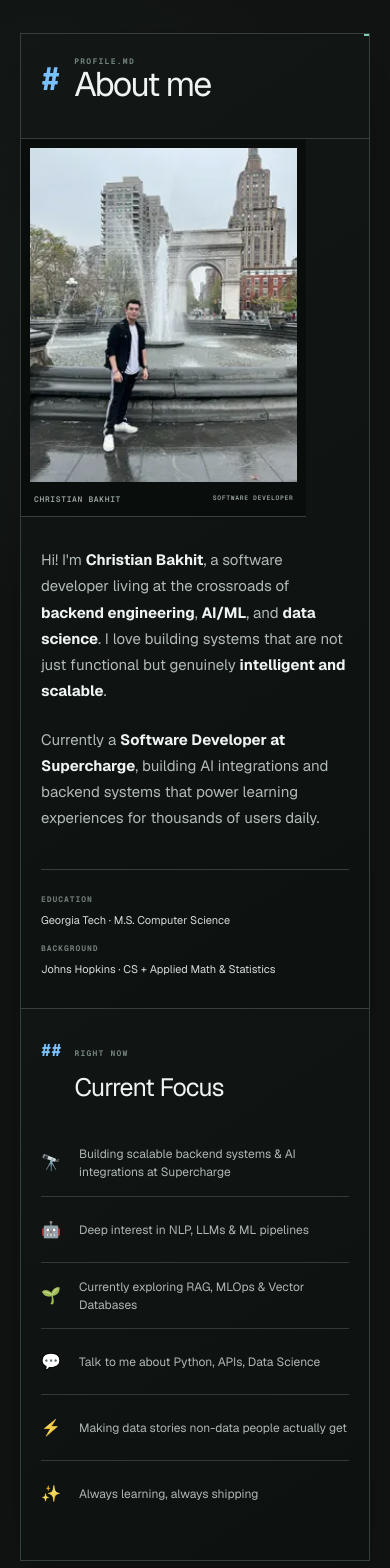
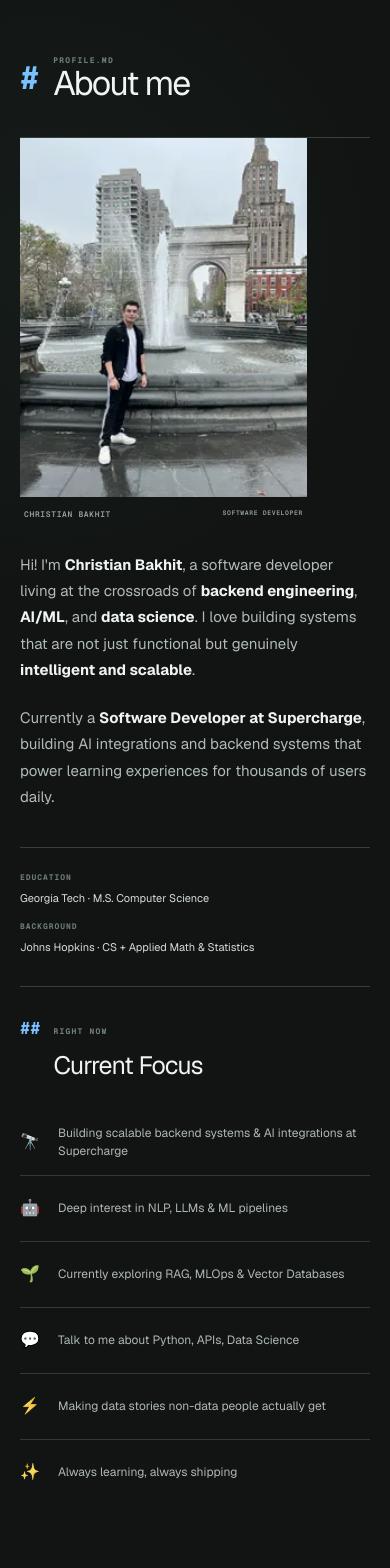
Before and after one commit to ChrisBakhit/christian-portfolio, a Next.js app: page / in a window 390 px wide. Shown: the part 1500-3068 px from the top of the page. Built offline with nearby package versions, Linux system fonts and the light colour scheme.

Commit message:
Open profile document and steepen signal

```diff
--- a/app/navigation.css
+++ b/app/navigation.css
@@ -121,7 +121,7 @@ main.sidebarOpen { padding-left: 268px; }
 .contactSky span:nth-child(1){left:7%;top:21%;width:6px;height:6px}.contactSky span:nth-child(2){left:18%;top:72%;opacity:.14}.contactSky span:nth-child(3){left:34%;top:13%}.contactSky span:nth-child(4){left:52%;top:48%;width:7px;height:7px;opacity:.16}.contactSky span:nth-child(5){left:67%;top:17%;opacity:.28}.contactSky span:nth-child(6){left:79%;top:62%;width:6px;height:6px}.contactSky span:nth-child(7){left:91%;top:28%;opacity:.15}.contactSky span:nth-child(8){left:43%;top:82%}
 .contactSignalArt { position:absolute!important; z-index:1!important; right:5%; top:9%; width:390px; height:280px; color:#07100d; pointer-events:none; opacity:.32; }
 .signalStar { position:absolute; right:15px; top:9px; font-size:34px; line-height:1; text-shadow:0 0 18px rgba(7,16,13,.32); animation:signalStarPulse 3.5s ease-in-out infinite; }
-.signalWaves { position:absolute; left:72px; top:170px; width:240px; height:110px; transform:rotate(-24deg); transform-origin:left center; }
+.signalWaves { position:absolute; left:72px; top:170px; width:240px; height:110px; transform:rotate(-44deg); transform-origin:left center; }
 .signalWaves i { position:absolute; left:0; bottom:0; width:54px; height:72px; border:3px solid transparent; border-right-color:#07100d; border-radius:0 100% 100% 0; opacity:0; transform-origin:left center; animation:contactBroadcast 3.6s ease-out infinite; }
 .signalWaves i:nth-child(2) { width:88px; height:94px; }.signalWaves i:nth-child(3) { width:124px; height:116px; }
 .signalWaves i:nth-child(2) { animation-delay:1.2s; }.signalWaves i:nth-child(3) { animation-delay:2.4s; }
@@ -146,26 +146,25 @@ main.sidebarOpen { padding-left: 268px; }
 .profileConstellation i:nth-of-type(1){left:9%;top:59%;width:105px;transform:rotate(-48deg)}.profileConstellation i:nth-of-type(2){left:30%;top:24%;width:96px;transform:rotate(35deg)}.profileConstellation i:nth-of-type(3){left:54%;top:46%;width:132px;transform:rotate(-30deg)}
 .profileDocument { max-width:900px; }
 .profileRoute { max-width:1160px; margin:auto; }
-.profileReadme { position:relative; z-index:2; max-width:1100px; margin:34px auto 0; overflow:hidden; border:1px solid #35403c; background:linear-gradient(145deg,rgba(19,24,22,.98),rgba(10,14,13,.99)); box-shadow:0 30px 75px rgba(0,0,0,.24); }
-.profileReadme:before { content:""; position:absolute; top:0; left:0; width:34%; height:2px; background:linear-gradient(90deg,var(--teal),transparent); animation:profileTrace 7s ease-in-out infinite alternate; }
-.profileReadmeHeader { min-height:105px; display:flex; align-items:center; justify-content:space-between; gap:25px; padding:24px 34px; border-bottom:1px solid #35403c; }
+.profileReadme { position:relative; z-index:2; max-width:1100px; margin:34px auto 0; overflow:visible; }
+.profileReadmeHeader { min-height:105px; display:flex; align-items:center; justify-content:space-between; gap:25px; padding:24px 0 30px; border-bottom:1px solid #35403c; }
 .profileReadmeHeader>div { display:grid; grid-template-columns:auto 1fr; column-gap:14px; align-items:center; }
 .profileReadmeHeader>div>span { grid-row:1/3; color:#79c0ff; font:700 32px var(--font-mono); }
 .profileReadmeHeader small { color:#708078; font:650 8px var(--font-mono); letter-spacing:.16em; }
 .profileReadmeHeader h2 { margin:2px 0 0; color:#f0f4f2; font-size:clamp(34px,4vw,52px); line-height:.95; letter-spacing:-.05em; }
 .profileReadmeHeader>p { margin:0; color:#79847f; font:600 9px var(--font-mono); text-transform:uppercase; letter-spacing:.12em; }
 .profileOverview { display:grid; grid-template-columns:minmax(230px,300px) minmax(0,1fr); }
-.profileReadmePhoto { margin:0; padding:9px; border-right:1px solid #35403c; background:#090d0c; }
+.profileReadmePhoto { margin:0; padding:0; border-right:0; background:transparent; }
 .profileReadmePhoto img { display:block; width:100%; aspect-ratio:4/5; object-fit:cover; object-position:center; filter:saturate(.82); transition:filter .4s ease,transform .55s ease; }
 .profileReadmePhoto:hover img { filter:saturate(1); transform:scale(.99); }
 .profileReadmePhoto figcaption { display:flex; justify-content:space-between; gap:12px; padding:12px 4px 3px; color:#95a19b; font:600 8px var(--font-mono); text-transform:uppercase; letter-spacing:.08em; }
-.profileNarrative { display:flex; flex-direction:column; justify-content:center; padding:clamp(34px,5vw,66px); }
+.profileNarrative { display:flex; flex-direction:column; justify-content:center; padding:clamp(34px,5vw,66px) 0 clamp(34px,5vw,66px) clamp(34px,5vw,66px); }
 .profileNarrative>p { max-width:670px; margin:0 0 22px; color:#b1bbb6; font-size:clamp(15px,1.35vw,18px); line-height:1.75; }
 .profileNarrative strong { color:#edf4f1; font-weight:620; }
 .profileCredentials { display:grid; grid-template-columns:repeat(2,minmax(0,1fr)); gap:22px; margin-top:15px; padding-top:24px; border-top:1px solid #35403c; }
 .profileCredentials span { color:#d5ddda; font-size:11px; line-height:1.55; }
 .profileCredentials small { display:block; margin-bottom:8px; color:#6f7c76; font:650 8px var(--font-mono); letter-spacing:.12em; }
-.currentFocus { display:grid; grid-template-columns:210px 1fr; gap:36px; padding:36px 34px 40px; border-top:1px solid #35403c; background:rgba(255,255,255,.012); }
+.currentFocus { display:grid; grid-template-columns:210px 1fr; gap:36px; padding:36px 0 40px; border-top:1px solid #35403c; background:transparent; }
 .currentFocus>header { display:flex; gap:13px; align-items:flex-start; }
 .currentFocus>header>span { color:#79c0ff; font:700 17px var(--font-mono); }
 .currentFocus header small { color:#718078; font:650 8px var(--font-mono); letter-spacing:.15em; }
@@ -402,7 +401,7 @@ main.sidebarOpen { padding-left: 268px; }
   .resumeItem:hover { padding-left:0; }
   .about { grid-template-columns:1fr; }
   .profileOverview { grid-template-columns:230px 1fr; }
-  .profileNarrative { padding:32px; }
+  .profileNarrative { padding:32px 0 32px 32px; }
   .profileCredentials { grid-template-columns:1fr; gap:14px; }
   .currentFocus { grid-template-columns:1fr; gap:24px; }
   .profileDocument { max-width:none; }
@@ -425,12 +424,12 @@ main.sidebarOpen { padding-left: 268px; }
   .skillGroup { min-height:0; padding:24px 20px; }
   .skillOrbitGrid { grid-template-columns:repeat(2,minmax(0,1fr)); }
   .profileIntro,.focusGrid,.educationCards { grid-template-columns:1fr; }
-  .profileReadmeHeader { align-items:flex-start; padding:22px 20px; }
+  .profileReadmeHeader { align-items:flex-start; padding:22px 0; }
   .profileReadmeHeader>p { display:none; }
   .profileOverview { grid-template-columns:1fr; }
-  .profileReadmePhoto { width:min(82%,300px); border-right:0; border-bottom:1px solid #35403c; }
-  .profileNarrative { padding:30px 20px; }
-  .currentFocus { padding:30px 20px 34px; }
+  .profileReadmePhoto { width:min(82%,300px); border-right:0; }
+  .profileNarrative { padding:30px 0; }
+  .currentFocus { padding:30px 0 34px; }
   .focusRows { grid-template-columns:1fr; }
   .focusRows p:nth-child(2) { border-top:1px solid #303a36; }
   .profileIntro .realPhoto { width:min(78%,260px); }
```
